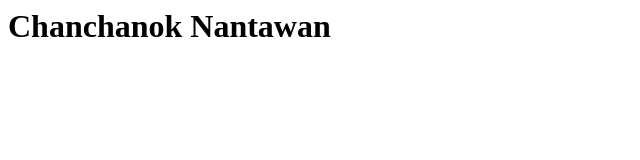
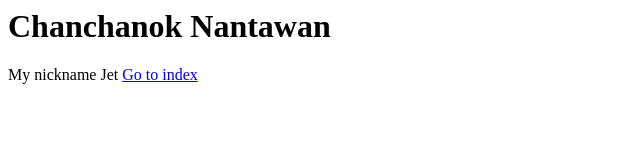
Before and after one commit to Jet4844/LAB03, a plain HTML site: page profile.html in a window 1280 px wide. Shown: the whole page, without its empty margins (0-640 px from the left). Drawn offline with Linux system fonts and the light colour scheme.

Commit message:
add information

```diff
--- a/profile.html
+++ b/profile.html
@@ -1,5 +1,7 @@
 <html>
 <body>
 <h1>Chanchanok  Nantawan</h1>
+My nickname Jet
+<a href="index.html">Go to index</a>
 </body>
 </html>
```
